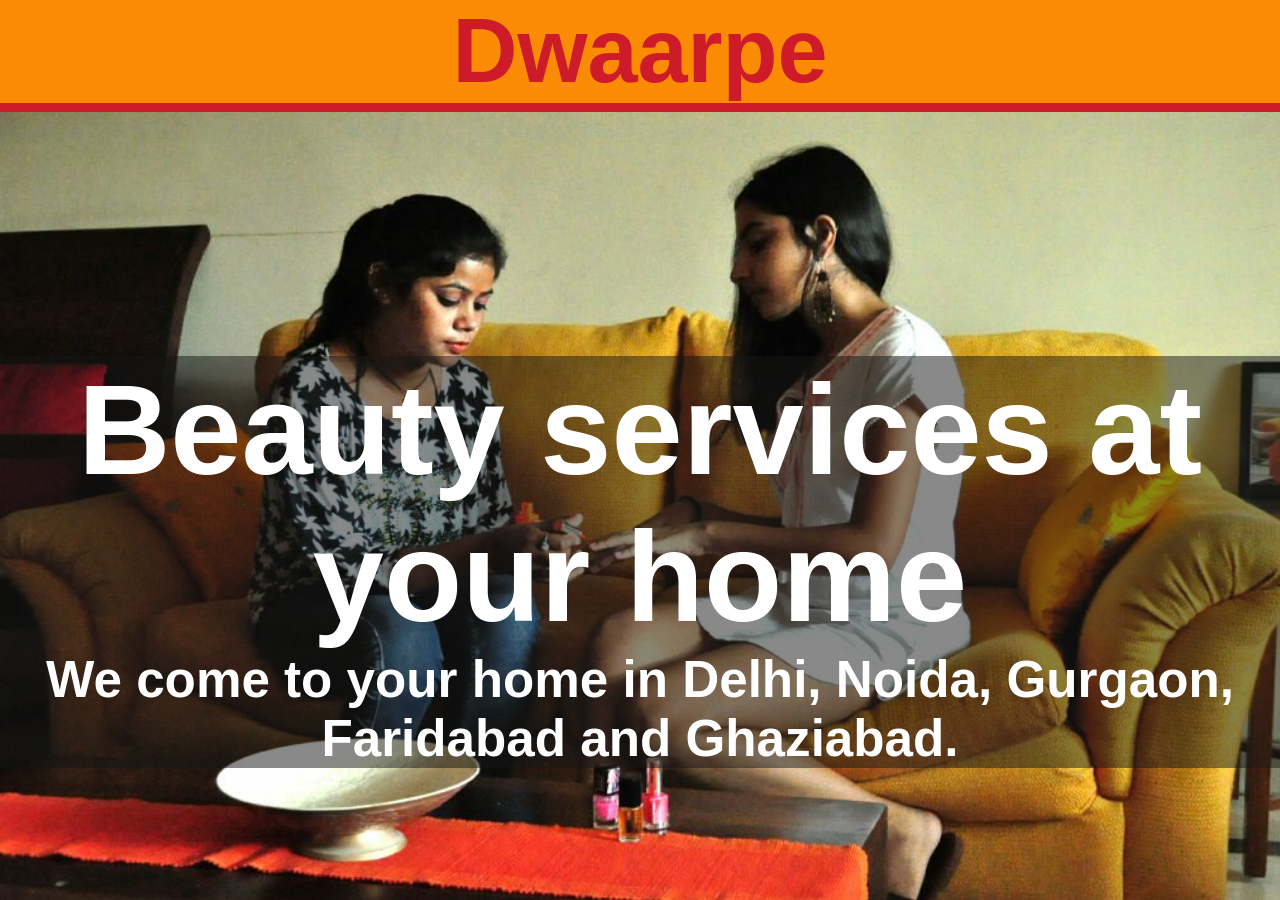
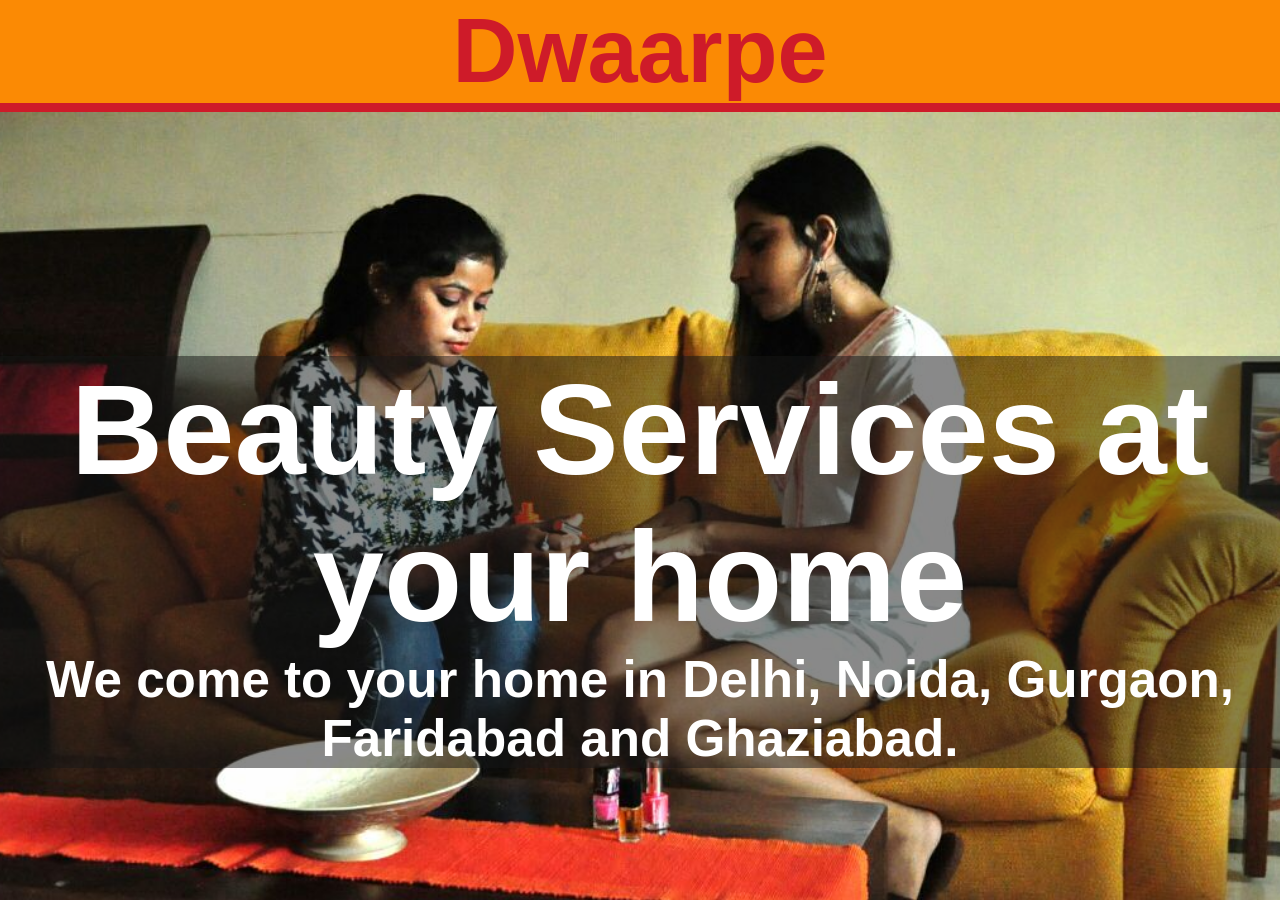
Before and after one commit to dwaarpe/dwaarpe.github.io, a Jekyll site: the page built from index.md, in a window 1280 px wide and 900 px high. Built offline with Jekyll 4.4.1, drawn with Linux system fonts in a browser that asks for light colours; some web fonts are replaced.

```diff
--- a/index.md
+++ b/index.md
@@ -5,7 +5,7 @@ layout: default
 <header
 class="cover-banner"
 style="background-image: url(/assets/IMG_1493.JPG);">
-<h1> Beauty services at your home </h1>
+<h1> Beauty Services at your home </h1>
 
 <h2>We come to your home in Delhi, Noida, Gurgaon, Faridabad and
 Ghaziabad.</h2>
```
